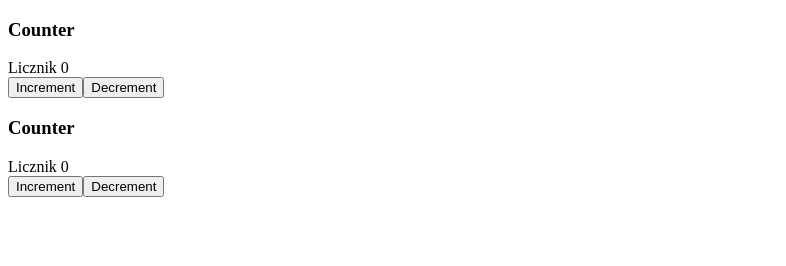
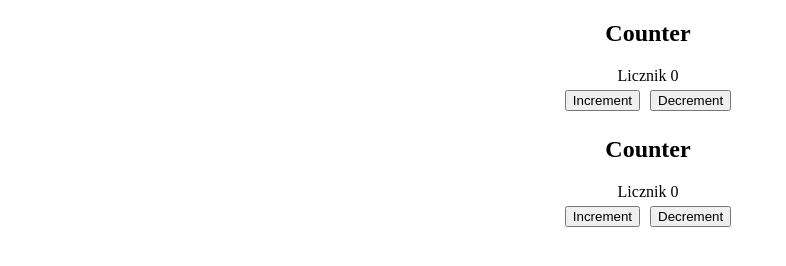
Before and after one commit to elzbietakukulka/zadanie_14_6, a website: page index.html in a window 1280 px wide. Shown: the whole page, without its empty margins (0-786 px from the left). Drawn offline with nearby package versions, Linux system fonts and the light colour scheme.

Commit message:
Style and update app.js

```diff
--- a/app.js
+++ b/app.js
@@ -35,6 +35,7 @@ var Counter = React.createClass({
 
     shouldComponentUpdate: function() {
         console.log('Ta metoda sprawdza czy trzeba jeszcze raz przerysowywać komponent (przed wywołaniem metody render)')
+        return true;
     },
 
     componentWillUpdate: function() {
@@ -51,7 +52,7 @@ var Counter = React.createClass({
 
     render: function() {
         return React.createElement('div', {},
-            React.createElement('h3', {}, 'Counter'),
+            React.createElement('h2', {}, 'Counter'),
             React.createElement('span', {}, 'Licznik ' + this.state.counter),
             React.createElement('div', {},
                 React.createElement('button', {onClick: this.increment}, 'Increment'),
--- a/index.html
+++ b/index.html
@@ -3,6 +3,7 @@
   <head>
     <meta charset="UTF-8" />
     <title>Apka Reactowa!</title>
+    <link rel="stylesheet" type="text/css" href="style.css">
   </head>
   <body>
     <div id="app"></div>
--- a/style.css
+++ b/style.css
@@ -1,3 +1,12 @@
-#app {
-	margin: 0 auto;
+body {
+	width: 100%;
+	text-align: center;
 }
+
+h2, span {
+	margin: 20px;
+}
+
+button {
+	margin: 5px;
+}
```
